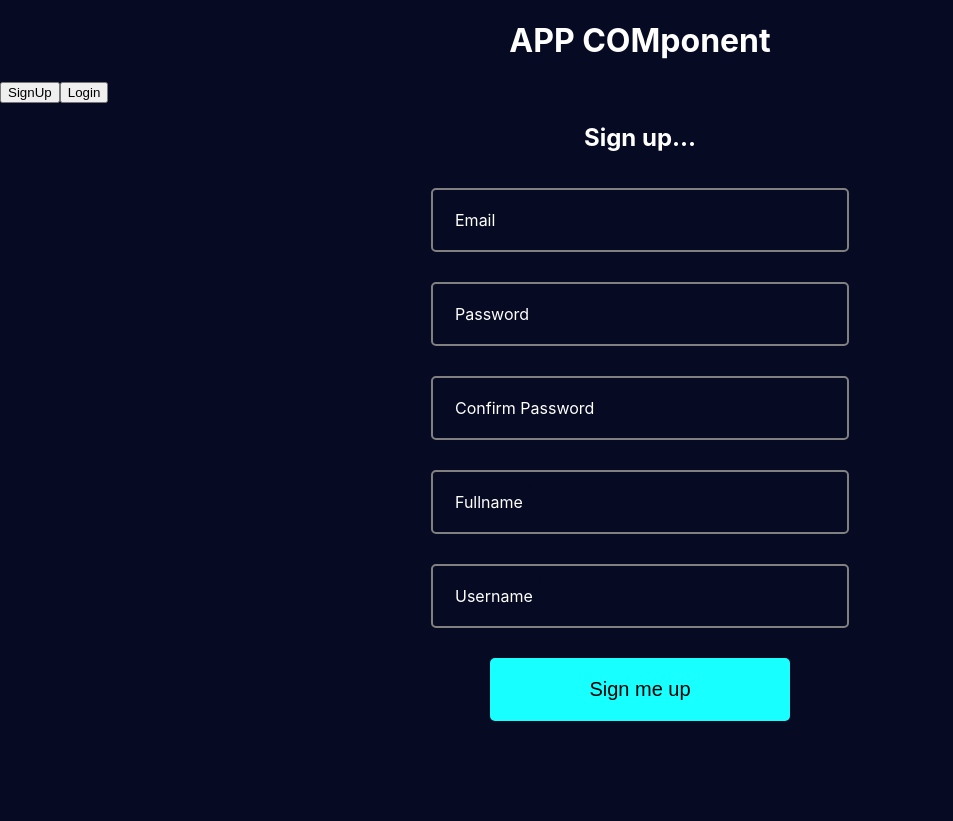
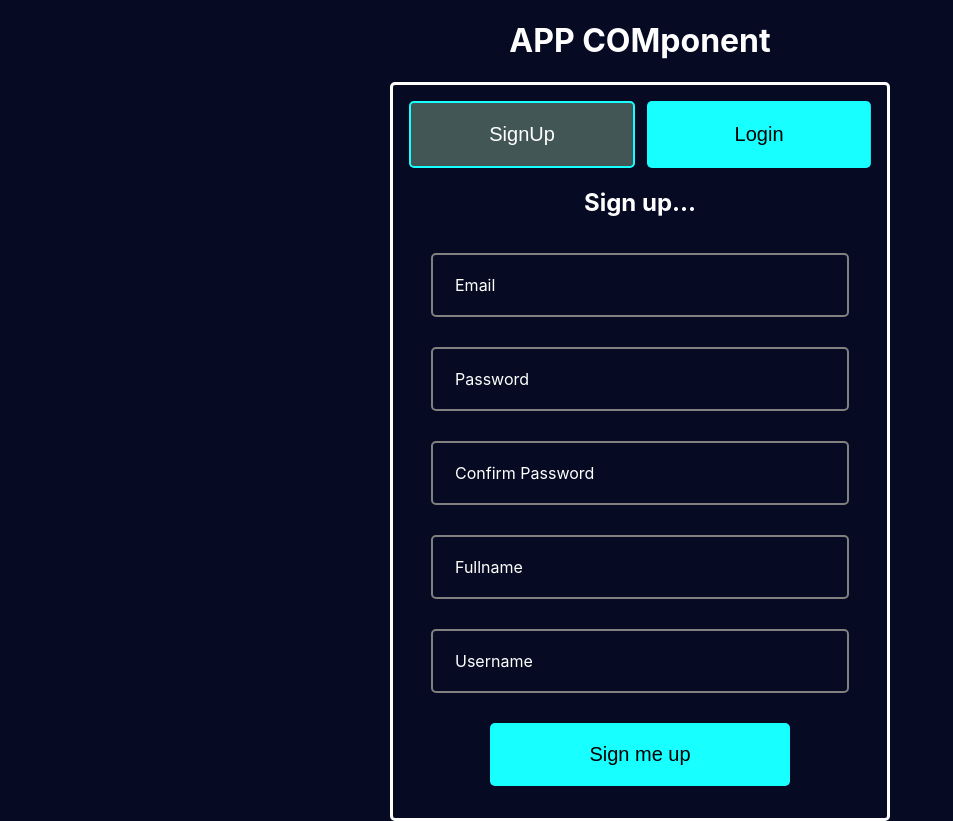
Before and after one commit to graftcode/mini-bid-auction, a React (Create React App) app in the folder client/: page / in a window 1280 px wide. Shown: the whole page, without its empty margins (0-953 px from the left). Before the commit the page ends 800 px from the top, so only its background shows below. Built offline with nearby package versions, Linux system fonts and the light colour scheme.

Commit message:
styled form and auth

```diff
--- a/client/src/Components/Button/Button.tsx
+++ b/client/src/Components/Button/Button.tsx
@@ -3,16 +3,21 @@ import styled from "styled-components";
 import { rem } from "polished";
 
 type ButtonProps = {
-  buttonText: string;
-  onClick?: () => {};
+  onClick?: (e: React.SyntheticEvent) => void;
+  children: string;
+  active?: boolean;
 };
-const Button: React.FC<ButtonProps> = ({ buttonText, onClick }) => {
-  return <StyledButton onClick={onClick}>{buttonText}</StyledButton>;
+const Button: React.FC<ButtonProps> = ({ children, active, onClick }) => {
+  return (
+    <StyledButton onClick={onClick} active={active}>
+      {children}
+    </StyledButton>
+  );
 };
 
 export default Button;
 
-const StyledButton = styled.button`
+const StyledButton = styled.button<{ active?: boolean }>`
   display: block;
   padding: ${rem(20)};
   max-width: ${rem(300)};
@@ -26,9 +31,16 @@ const StyledButton = styled.button`
   background-size: 200%;
   transition: 0.3s ease-out;
 
-  &:hover {
+  &:hover,
+  &:active {
     background-position: left;
     color: white;
     border: 2px solid #18ffff;
   }
+
+  ${({ active }) =>
+    active &&
+    `background-position: left;
+     color: white;
+     border: 2px solid #18ffff;`}
 `;
--- a/client/src/Components/Form/Login/Login.tsx
+++ b/client/src/Components/Form/Login/Login.tsx
@@ -30,7 +30,7 @@ const Login = () => {
           onChange={(e) => setPassword(e.target.value)}
           value={password}
         />
-        <Button buttonText="Log me in" />
+        <Button>Log me in</Button>
       </Form>
     </>
   );
--- a/client/src/Components/Form/Signup/Signup.tsx
+++ b/client/src/Components/Form/Signup/Signup.tsx
@@ -53,7 +53,7 @@ const Signup = () => {
           onChange={(e) => setUsername(e.target.value)}
           value={username}
         />
-        <Button buttonText="Sign me up" />
+        <Button>Sign me up</Button>
       </Form>
     </>
   );
--- a/client/src/Pages/Auth/Auth.tsx
+++ b/client/src/Pages/Auth/Auth.tsx
@@ -1,26 +1,45 @@
+import { rem } from "polished";
 import React, { useState } from "react";
 import styled from "styled-components";
+import Button from "../../Components/Button/Button";
 import Login from "../../Components/Form/Login/Login";
 import Signup from "../../Components/Form/Signup/Signup";
 
 const FormToggler = styled.div`
   display: flex;
+  gap: 12px;
+`;
+
+const AuthContainer = styled.div`
+  max-width: 500px;
+  margin: auto;
+  padding: ${rem(16)};
+  border: solid;
+  border-radius: 5px;
 `;
 
 const Auth: React.FC = () => {
   const [showSignup, setShowSignup] = useState(true);
 
-  const handleFormToggle = () => setShowSignup(!showSignup);
-
+  const handleFormToggle = (e: any) => {
+    if (e.target.innerText === "SignUp") {
+      setShowSignup(true);
+    } else setShowSignup(false);
+  };
+  console.log("rendering");
   return (
-    <>
+    <AuthContainer>
       <FormToggler>
-        <button onClick={handleFormToggle}>SignUp</button>
-        <button onClick={handleFormToggle}>Login</button>
+        <Button onClick={handleFormToggle} active={showSignup}>
+          SignUp
+        </Button>
+        <Button onClick={handleFormToggle} active={!showSignup}>
+          Login
+        </Button>
       </FormToggler>
       {showSignup && <Signup />}
       {!showSignup && <Login />}
-    </>
+    </AuthContainer>
   );
 };
 
```
